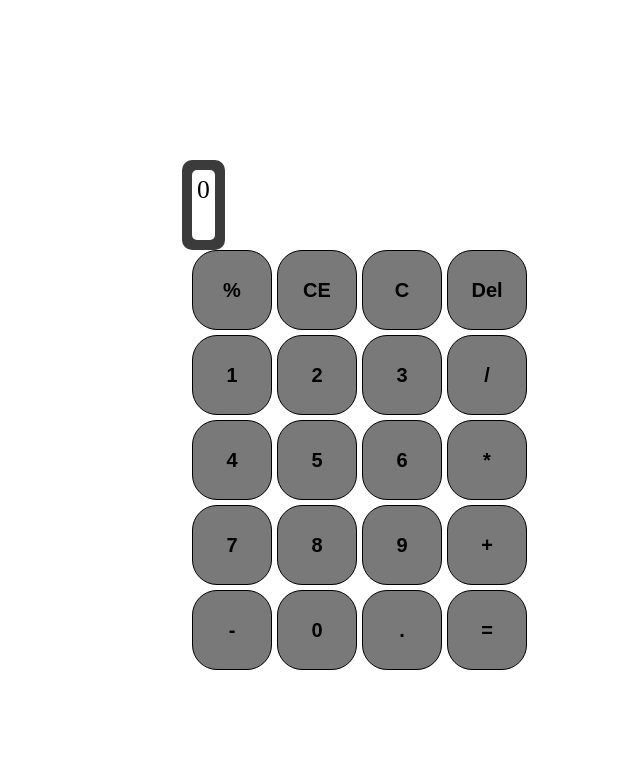
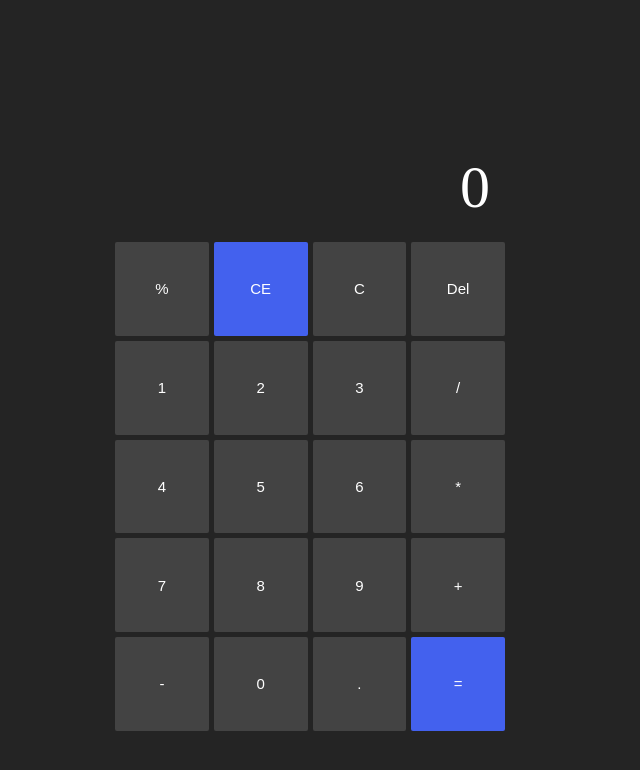
Before and after one commit to tcultivator/Calculator, a plain HTML site: page index.html in a window 1280 px wide. Shown: the whole page, without its empty margins (330-970 px from the left). Drawn offline with Linux system fonts and the light colour scheme.

Commit message:
Update style.css

```diff
--- a/style.css
+++ b/style.css
@@ -1,98 +1,103 @@
 body {
+    padding: 0;
+    margin: 0;
+    background-color: rgb(36, 36, 36);
+}
+
+#mainBody {
+    width: 100%;
+    box-sizing: border-box;
+    position: absolute;
+    display: flex;
+    height: 100%;
+    box-sizing: border-box;
+    flex-direction: column;
+    justify-content: center;
     align-items: center;
-    justify-content: center;
-    justify-items: center;
-
-    margin: auto;
 
 }
 
+#mainBody #title {
+    color: white;
+    margin: auto;
+    font-size: 40px;
+    padding: 20px;
+}
+
 .div1 {
-    font-size: 50px;
-    background-color: rgb(59, 59, 59);
+    margin: auto;
+    width: 100%;
+    max-width: 400px;
+    display: flex;
+    flex-direction: column;
     padding: 5px;
-    border-radius: 10px;
-    position: absolute;
-    top: 20%;
-    left: 40%;
-    display: block;
-    align-items: center;
+    box-sizing: border-box;
+    height: 100%;
+    background-color: rgb(36, 36, 36);
+    max-height: 900px;
+}
+
+.div1 label {
+    color: white;
+    padding: 15px;
+    border-radius: 5px;
+    height: auto;
+    word-wrap: break-word;
+    overflow-wrap: break-word;
+    margin: 5px 0;
+    font-size: 60px;
+    text-align: end;
+    box-sizing: border-box;
 
 
+}
+
+#output {
+
+    align-items: end;
+    text-align: end;
+    position: relative;
+    display: flex;
+    word-wrap: break-word;
+    box-sizing: border-box;
+    justify-content: end;
+    overflow-wrap: break-word;
+    word-break: break-all;
+    height: 30%;
 }
 
 .div2 {
     display: grid;
     grid-template-columns: 1fr 1fr 1fr 1fr;
+    width: 100%;
+    box-sizing: border-box;
     gap: 5px;
-    position: absolute;
-    padding: 5px;
-    border-radius: 5px;
-
-
 
 
 }
 
-.div3 {
-    display: grid;
-    grid-template-columns: 1fr 1fr 1fr 1fr;
-    gap: 5px;
-
-    padding: 5px;
-    border-radius: 5px;
-    background-color: transparent;
+.div2 button {
+    width: 100%;
+    aspect-ratio: 1/1;
+    max-width: 100px;
+    border-radius: 2px;
+    border: none;
+    font-size: 15px;
+    background-color: rgba(88, 88, 88, 0.603);
+    color: white;
+    transition: .1s;
 
 }
 
-.div3 button {
-    background-color: white;
-    transform: translate(-2px,-4px);
+.div2 button:hover {
+    background-color: rgb(156, 156, 156);
+}
+
+.div2 button:active {
+    transform: scale(0.96);
+}
+
+.div2 .des {
+    background-color: #4361ee;
 
 }
-
-button {
-    aspect-ratio: 5/5;
-    width: 80px;
-    font-size: 20px;
-    border-radius: 25px;
-    transition: .1s;
-    font-weight: 600;
-    background-color: rgb(121, 121, 121);
-    border: 1px solid black;
-
-
-
-}
-
-.div3 button:active {
-    transform: translate(0,0);
-    transform: scale(0.99);
-}
-
-.div3 button:hover{
-    background-color: rgb(241, 241, 241);
-
-}
-
-
-.div3 .des {
-    background-color: rgb(219, 111, 23);
-    color: white;
-}
-
-.div1 #value {
-    background-color: white;
-    margin: 5px;
-    height: auto;
-    min-height: 60px;
-    display: block;
-    border-radius: 5px;
-    padding: 5px;
-    font-size: 2vw;
-    word-break: break-all;
-    max-width: 325px;
-
-
-
-}
```
